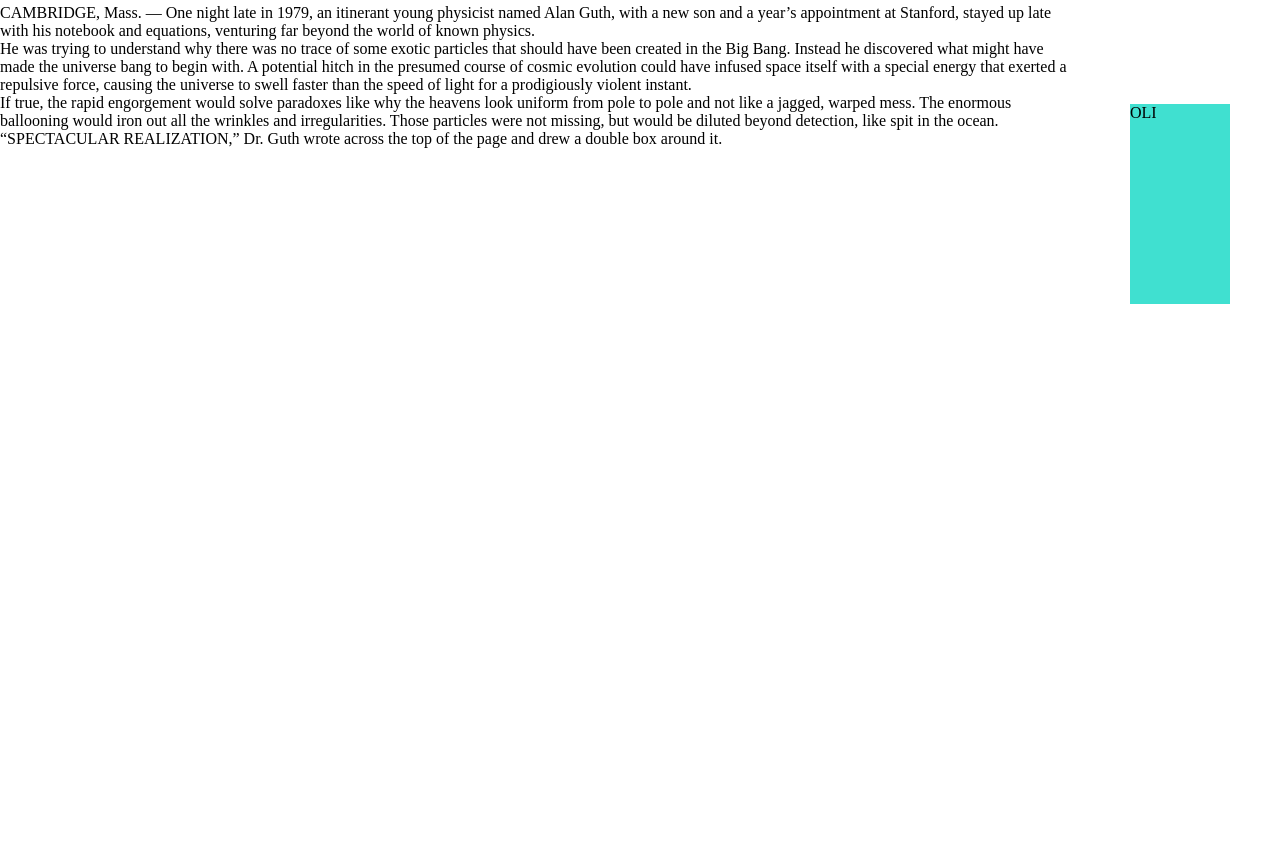
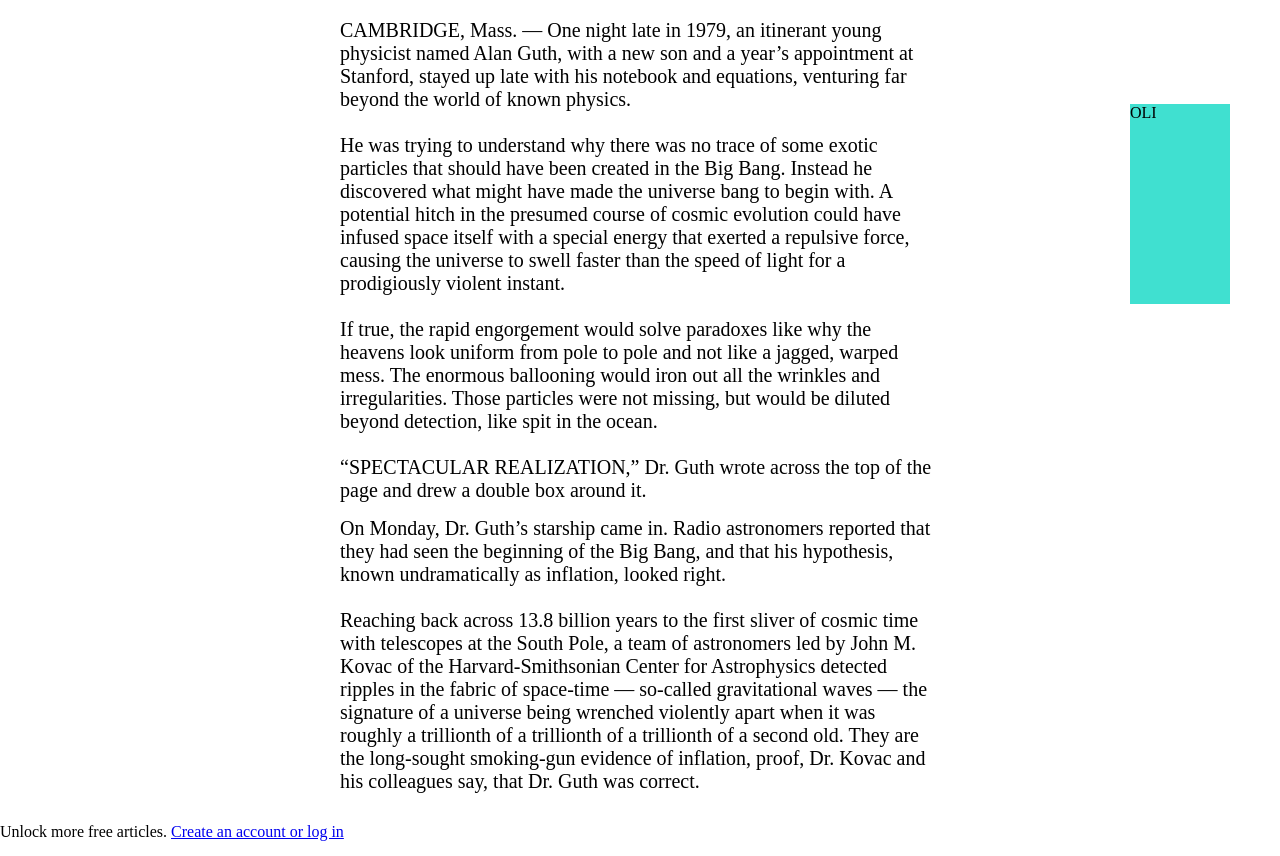
Before and after one commit to srueda27/NYT-Clone, a website: page index.html in a window 1280 px wide. Shown: the part 895-1751 px from the top of the page. Before the commit the page ends 1254 px from the top, so only its background shows below. Drawn offline with Linux system fonts and the light colour scheme.

Commit message:
finished the signup aside section

```diff
--- a/css/styles.css
+++ b/css/styles.css
@@ -215,7 +215,15 @@ aside {
     background-color: turquoise;
 }
 
-.first-paragraph {
-    /* width: 50%;
-    margin: 15px auto; */
+.content-section {
+    width: 600px;
+    margin: 15px auto;
 }
+
+.paragraph {
+    font-size: 20px;
+}
+
+.content-separator {
+    display: inline-block;
+}
--- a/index.html
+++ b/index.html
@@ -133,11 +133,12 @@
         <aside>
             <span>OLI</span>
         </aside>
-        <section class="paragraphs">
-            <div class="first-paragraph">
+        <div class="paragraph content-section">
             <p>CAMBRIDGE, Mass. — One night late in 1979, an itinerant young physicist named Alan Guth, with a new
                 son and a year’s appointment at Stanford, stayed up late with his notebook and equations, venturing
-                    far beyond the world of known physics. </p>
+                far beyond the world of known physics.
+            </p>
+            <br>
             <p>
                 He was trying to understand why there was no trace of some exotic particles that should have been
                 created in the Big Bang. Instead he discovered what might have made the universe bang to begin with.
@@ -145,19 +146,48 @@
                 special energy that exerted a repulsive force, causing the universe to swell faster than the speed
                 of light for a prodigiously violent instant.
             </p>
-
+            <br>
             <p>
                 If true, the rapid engorgement would solve paradoxes like why the heavens look uniform from pole to
                 pole and not like a jagged, warped mess. The enormous ballooning would iron out all the wrinkles and
                 irregularities. Those particles were not missing, but would be diluted beyond detection, like spit
                 in the ocean.
             </p>
+            <br>
             <p>
                 “SPECTACULAR REALIZATION,” Dr. Guth wrote across the top of the page and drew a double box around
                 it.
             </p>
         </div>
-        </section>
+        <div class="paragraph content-section">
+            <p>
+                On Monday, Dr. Guth’s starship came in. Radio astronomers reported that they had seen the beginning of
+                the
+                Big Bang, and that his hypothesis, known undramatically as inflation, looked right.
+            </p>
+            <br>
+            <p>
+                Reaching back across 13.8 billion years to the first sliver of cosmic time with telescopes at the South
+                Pole, a team of astronomers led by John M. Kovac of the Harvard-Smithsonian Center for Astrophysics
+                detected
+                ripples in the fabric of space-time — so-called gravitational waves — the signature of a universe being
+                wrenched violently apart when it was roughly a trillionth of a trillionth of a trillionth of a second
+                old.
+                They are the long-sought smoking-gun evidence of inflation, proof, Dr. Kovac and his colleagues say,
+                that
+                Dr. Guth was correct.
+            </p>
+        </div>
+        <div class="content-separator content-section">
+            <span>
+                Unlock more free articles.
+            </span>
+            <span>
+                <a href="#">
+                    Create an account or log in
+                </a>
+            </span>
+        </div>
     </main>
     <section class=""></section>
     <footer></footer>
```
Lines whose indentation alone changed are shown as unchanged.
